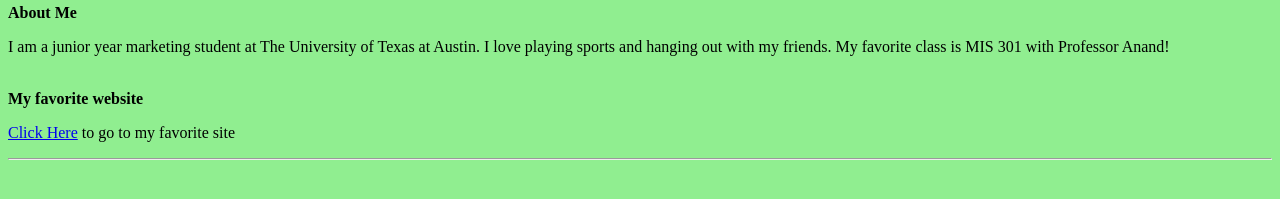
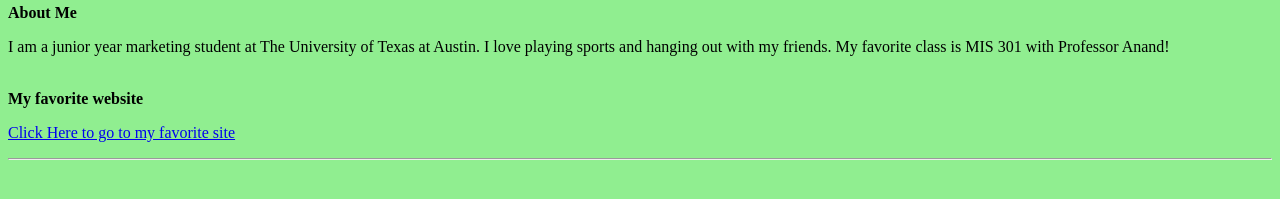
Before and after one commit to ckdw1/ckdw1.github.io, a plain HTML site: page index.html in a window 1280 px wide. Shown: the part 441-640 px from the top of the page. Drawn offline with Linux system fonts and the light colour scheme.

Commit message:
Update index.html

```diff
--- a/index.html
+++ b/index.html
@@ -14,7 +14,7 @@
 
 <p><strong>My favorite website</strong></p>
 
-<pstyle="text-align: center;"><a href="https://www.nike.com/">Click Here</a> to go to my favorite site</p>
+<pstyle="text-align: center;"><a href="https://www.nike.com/">Click Here to go to my favorite site</a></p>
 
 </body>
 
```
